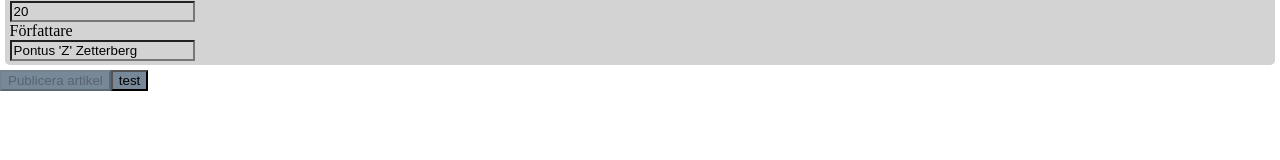
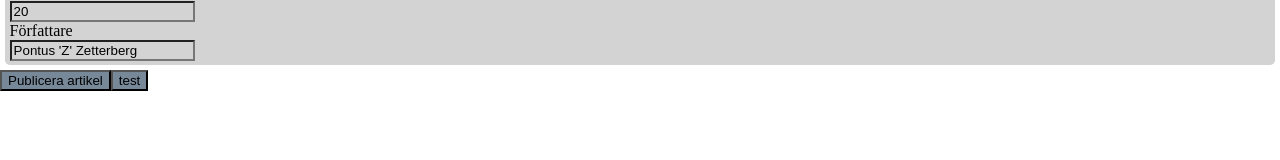
Before and after one commit to Pozee/blog-assignment, an Angular app in the folder blog-app/: page /ny-artikel in a window 1280 px wide. Shown: the part 139-299 px from the top of the page. Built offline with nearby package versions, Linux system fonts and the light colour scheme.

Commit message:
Fixade add article

```diff
--- a/blog-app/src/app/artikel-service.service.ts
+++ b/blog-app/src/app/artikel-service.service.ts
@@ -59,6 +59,9 @@ return this.articleData[0];
 showLatestFive(){
   return this.articleData;
 }
+addArticle(data:any){
+this.articleData.unshift(data);
+}
 
   constructor() { }
 }
--- a/blog-app/src/app/ny-artikel/ny-artikel.component.html
+++ b/blog-app/src/app/ny-artikel/ny-artikel.component.html
@@ -42,13 +42,13 @@
                 />
             </div>
         </div>
-        <button [disabled]="blogForm">Publicera artikel</button>
+        <button (click)="publishArticle()">Publicera artikel</button>
         <button (click)="test()">test</button>
     </form>
 
 
 
-
+    <!-- [disabled]="blogForm" -->
 
 
 
--- a/blog-app/src/app/ny-artikel/ny-artikel.component.ts
+++ b/blog-app/src/app/ny-artikel/ny-artikel.component.ts
@@ -1,5 +1,6 @@
 import { Component, OnInit } from '@angular/core';
 import { Form } from '../form';
+import { ArtikelServiceService } from '../artikel-service.service';
 @Component({
   selector: 'app-ny-artikel',
   templateUrl: './ny-artikel.component.html',
@@ -10,9 +11,11 @@ export class NyArtikelComponent implements OnInit {
     test(){
       console.log(this.model)
     }
+    publishArticle() {
+      this.ArtikelService.addArticle(this.model);
+    }
 
-
-  constructor() { }
+  constructor(private  ArtikelService: ArtikelServiceService) { }
 
   ngOnInit(): void {
       this.model = new Form("Mannen bakom corona utbrottet talar ut","Elon Musk Elon Musk", 20,"Pontus 'Z' Zetterberg");
```
